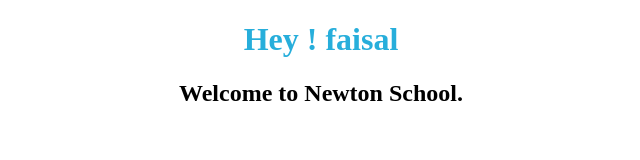
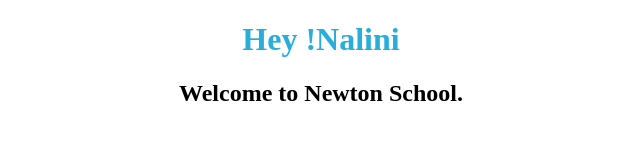
Before and after one commit to faisalalim1/ReactJS-What-is-virtual-dom-Introducing-JSX-Building-a-First-Custom-Functiona-...---Post-Class---, a React app: page / in a window 1280 px wide. Shown: the top 160 px of the page, without its empty margins (319-959 px from the left). Built offline with nearby package versions, Linux system fonts and the light colour scheme.

Commit message:
dsfasfdsa

```diff
--- a/src/components/App.js
+++ b/src/components/App.js
@@ -1,11 +1,10 @@
-import React from "react";
+import React, {Component, useState}  from "react";
 import '../styles/App.css';
 import Welcome from './Welcome';
 
 const App = () => {
-  // let name = "faisal";
   return (
-    <Welcome name={"faisal"} />
+    <Welcome name="Nalini" />
   )
 }
 
--- a/src/components/Welcome.js
+++ b/src/components/Welcome.js
@@ -1,17 +1,14 @@
 // write code for Welcome component here
-import React, { Component, useState } from "react";
-import '../styles/App.css';
-
-const Welcome = ({name}) => {
-   let hey = `Hey ! ${name}`;
-   let greetMessage = `Welcome to Newton School.`;
-  return (
-    <div className="main">
-      <h1>{hey}</h1>
-      <h2>{greetMessage}</h2>
-    </div>
-  )
+import React, {Component, useState} from "react";
+function Welcome(props){
+//
+    return(
+      <div>
+        <h1>Hey !{props.name}</h1>
+        <h2>Welcome to Newton School.</h2>
+      </div>
+    )
 }
 
 
-export default Welcome;
+export default Welcome
```
